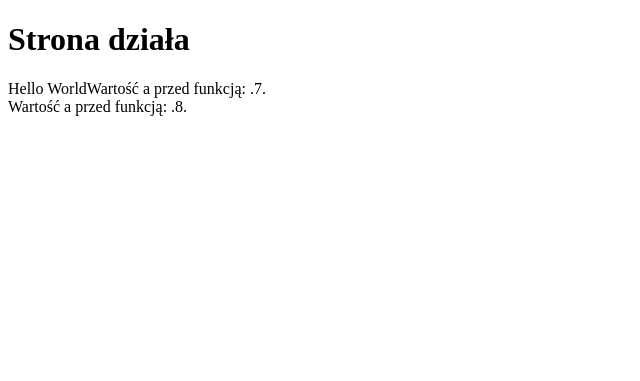
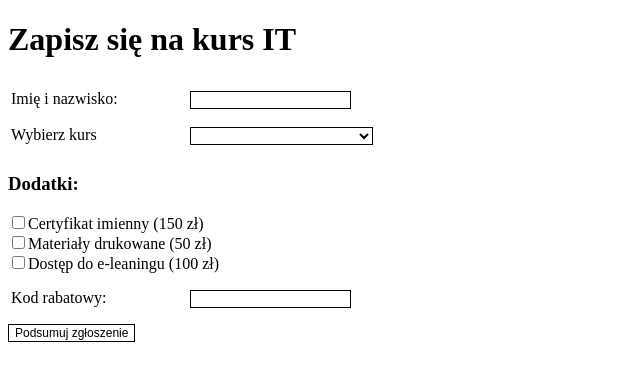
Before and after one commit to Sodzik/Aplikacje, a PHP site: page / in a window 1280 px wide. Shown: the top 381 px of the page, without its empty margins (0-640 px from the left). Run offline with PHP 8.4, Linux system fonts and the light colour scheme.

Commit message:
Add files via upload

```diff
--- a/index.php
+++ b/index.php
@@ -3,24 +3,50 @@
 <head>
     <meta charset="UTF-8">
     <meta name="viewport" content="width=device-width, initial-scale=1.0">
-    <title>Document</title>
+    <title>Formularz</title>
+    <style>
+        td{
+            width: 175px;
+            line-height: 2;
+        }
+        table{
+            height: 50px;
+        }
+        select, input {
+            width: auto;
+            font-size: 12px;
+            border: 1px solid black;
+            background-color: white;
+            color: black;
+            box-sizing: border-box;
+}
+    </style>
 </head>
 <body>
-    <h1>Strona działa</h1>
-    <?php
-    echo "Hello World";
+<form method="POST"></form>
+    <h1>Zapisz się na kurs IT</h1>
+<table><tr><td>
+    <label for="imieInazwisko">Imię i nazwisko:</label></td>
+    <td><input type="text" id="imieInazwisko"></td></tr>
+    <tr><td>
+    <label for="rodzajKursu">Wybierz kurs</label></td>
+    <td><select id="rodzajKursu">
+        <option value="">ㅤ</option>
+        <option value="800">Programowanie PHP (800zł)</option>
+        <option value="600">Baza danych SQL (600zł)</option>
+        <option value="1200">Bezpieczeństwo sieci (1200zł)</option>
+    </select></td></tr>
+</table>
+    <h3>Dodatki:</h3>
+    <input type="checkbox" name="certyfikat" id="certyfikat">Certyfikat imienny (150 zł)<br>
+    <input type="checkbox" name="druk" id="druk">Materiały drukowane (50 zł)<br>
+    <input type="checkbox" name="elearning" id="elearning">Dostęp do e-leaningu (100 zł)<br>
+    <table><tr><td>
+        <label>Kod rabatowy:</label></td>
+        <td><input type="text" id="rabat"></td>
+    </tr></table>
 
-    $a = 7;
-    echo "Wartość a przed funkcją: .$a. <br>";
-
-    function f1() {
-        global $a;
-        $a++;
-    }
-    f1();
-
-        echo "Wartość a przed funkcją: .$a. <br>";
-
-    ?>
+    <input type="submit" value="Podsumuj zgłoszenie">
+    </form>
 </body>
 </html>
```
